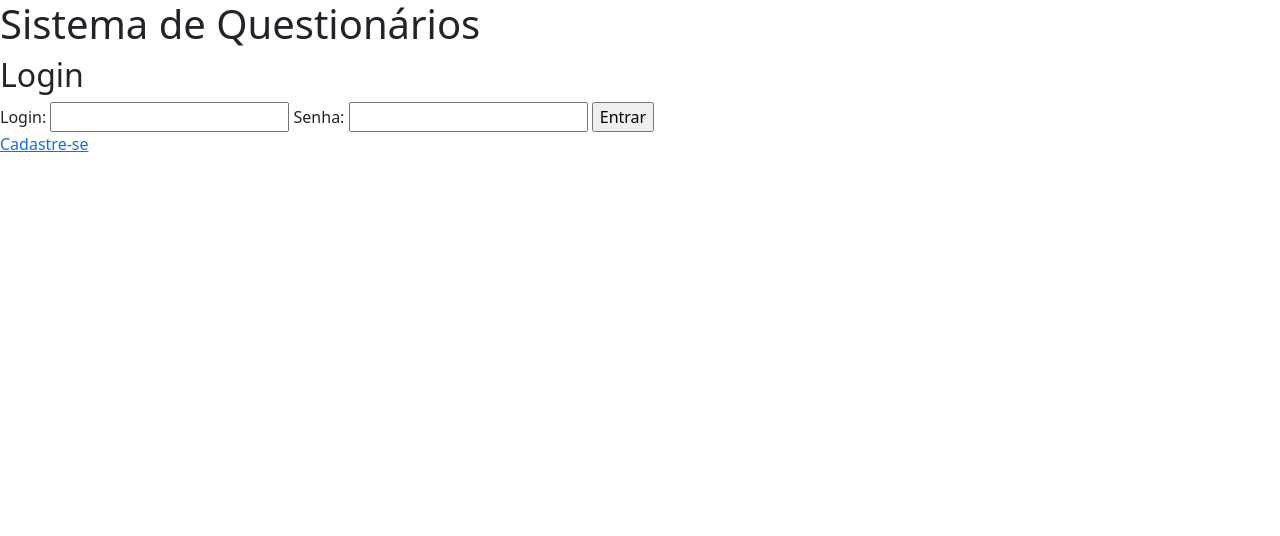
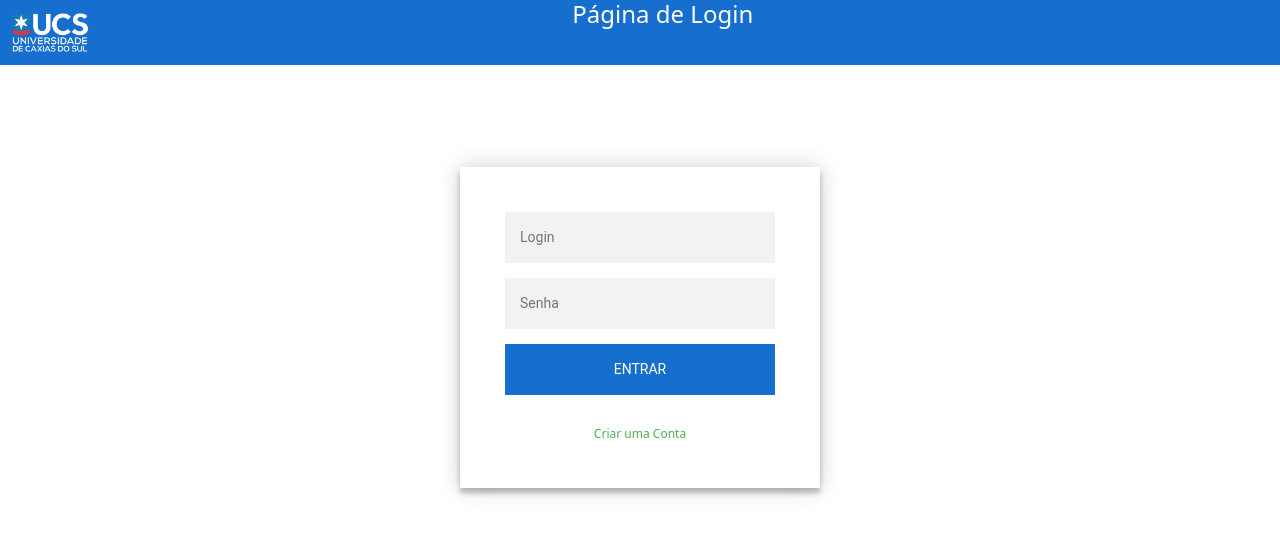
Before and after one commit to FranciscoMilani/projetoweb2, a PHP site: page / in a window 1280 px wide. Shown: the top 536 px of the page. Run offline with PHP 8.4, Linux system fonts and the light colour scheme.

Commit message:
criação dos CSS para tela de login

```diff
--- a/Index.php
+++ b/Index.php
@@ -1,19 +1,15 @@
 <?php
-    $titulo = "Página de Login";
-    include_once 'LayoutHeader.php';
+$titulo = "Página de Login";
+include_once 'LayoutHeader.php';
 ?>
-    <div>
-        <h1>Sistema de Questionários</h1>
+
+<div class="paginaLogin">
+    <div class="form">
+        <form id="formId" action="ExecutaLogin.php" method="POST" class="login-form">
+            <input type="text" name="login" placeholder="Login" />
+            <input type="password" name="senha" placeholder="Senha" />
+            <input type="submit" id="btLogin" value="Entrar">
+            <p class="msgCadastrar"><a href="CadastroUsuario.php">Criar uma Conta</a></p>
+        </form>
     </div>
-
-    <div>
-        <h2>Login</h2>
-        <form action="ExecutaLogin.php" method="POST">
-            <label for="login">Login:</label>
-            <input type="text" name="login" required>
-            <label for="senha">Senha:</label>
-            <input type="password" name="senha" required>
-            <input type="submit" value="Entrar">
-        </form>
-        <a href="CadastroUsuario.php">Cadastre-se</a>
-    </div>
+</div>
--- a/LayoutHeader.php
+++ b/LayoutHeader.php
@@ -1,24 +1,36 @@
 <!DOCTYPE html>
 <html lang="pt-br">
+
 <head>
     <meta charset="UTF-8">
     <meta http-equiv="X-UA-Compatible" content="IE=edge">
     <meta name="viewport" content="width=device-width, initial-scale=1.0">
 
-    <link href="https://cdn.jsdelivr.net/npm/bootstrap@5.3.0-alpha3/dist/css/bootstrap.min.css" rel="stylesheet" integrity="sha384-KK94CHFLLe+nY2dmCWGMq91rCGa5gtU4mk92HdvYe+M/SXH301p5ILy+dN9+nJOZ" crossorigin="anonymous">
+    <link rel="stylesheet" href="css/style.css">
 
-    <script src="https://cdn.jsdelivr.net/npm/bootstrap@5.3.0-alpha3/dist/js/bootstrap.bundle.min.js" integrity="sha384-ENjdO4Dr2bkBIFxQpeoTz1HIcje39Wm4jDKdf19U8gI4ddQ3GYNS7NTKfAdVQSZe" crossorigin="anonymous"></script>
+    <link href="https://cdn.jsdelivr.net/npm/bootstrap@5.3.0-alpha3/dist/css/bootstrap.min.css" rel="stylesheet"
+        integrity="sha384-KK94CHFLLe+nY2dmCWGMq91rCGa5gtU4mk92HdvYe+M/SXH301p5ILy+dN9+nJOZ" crossorigin="anonymous">
 
-    <title><?php echo $titulo ?></title>
+    <script src="https://cdn.jsdelivr.net/npm/bootstrap@5.3.0-alpha3/dist/js/bootstrap.bundle.min.js"
+        integrity="sha384-ENjdO4Dr2bkBIFxQpeoTz1HIcje39Wm4jDKdf19U8gI4ddQ3GYNS7NTKfAdVQSZe"
+        crossorigin="anonymous"></script>
+
+    <title>
+        <?php echo $titulo ?>
+    </title>
 </head>
 
 <body>
     <header>
-        <div>
+        <div class="fundoUcs">
+            <img src="imagens/ucs.png">
+            <h4>
+                <?= $titulo ?>
+            </h4>
             <?php
             include_once "Comum.php";
 
-                if ( is_session_started() === FALSE ) {
+            if (is_session_started() === FALSE) {
                 session_start();
             }
 
@@ -30,3 +42,4 @@
             // }
             ?>
         </div>
+    </header>
--- /dev/null
+++ b/css/style.css
@@ -0,0 +1,84 @@
+body {
+	margin: 0;
+	padding: 0;
+	background: #444;
+	font-family: sans-serif;
+}
+
+.paginaLogin {
+	width: 360px;
+	padding: 8% 0 0;
+	margin: auto;
+}
+
+#formId {
+	position: relative;
+	z-index: 1;
+	background: #FFFFFF;
+	max-width: 360px;
+	margin: 0 auto 100px;
+	padding: 45px;
+	text-align: center;
+	box-shadow: 0 0 20px 0 rgba(0, 0, 0, 0.2), 0 5px 5px 0 rgba(0, 0, 0, 0.24);
+}
+
+.login-form {
+	position: relative;
+	z-index: 1;
+}
+
+.login-form input {
+	font-family: "Roboto", sans-serif;
+	outline: 0;
+	background: #f2f2f2;
+	width: 100%;
+	border: 0;
+	margin: 0 0 15px;
+	padding: 15px;
+	box-sizing: border-box;
+	font-size: 14px;
+}
+
+#btLogin {
+	font-family: "Roboto", sans-serif;
+	text-transform: uppercase;
+	outline: 0;
+	background: #166fce;
+	width: 100%;
+	border: 0;
+	padding: 15px;
+	color: #FFFFFF;
+	font-size: 14px;
+	-webkit-transition: all 0.3 ease;
+	transition: all 0.3 ease;
+	cursor: pointer;
+}
+
+.msgCadastrar {
+	margin: 15px 0 0;
+	color: #b3b3b3;
+	font-size: 12px;
+}
+
+.msgCadastrar a {
+	color: #4CAF50;
+	text-decoration: none;
+}
+
+.msgCadastrar a:hover {
+	text-decoration: underline;
+}
+
+.fundoUcs {
+	width: 100%;
+	height: 65px;
+	background-color: #166fce;
+	display: flex;
+}
+
+.fundoUcs h4 {
+	color: white;
+	margin-right: 30%;
+	margin-left: 37%;
+	text-align: center;
+}
```
Also changed, not shown: imagens/ucs.png (added). Lines whose indentation alone changed are shown as unchanged.
